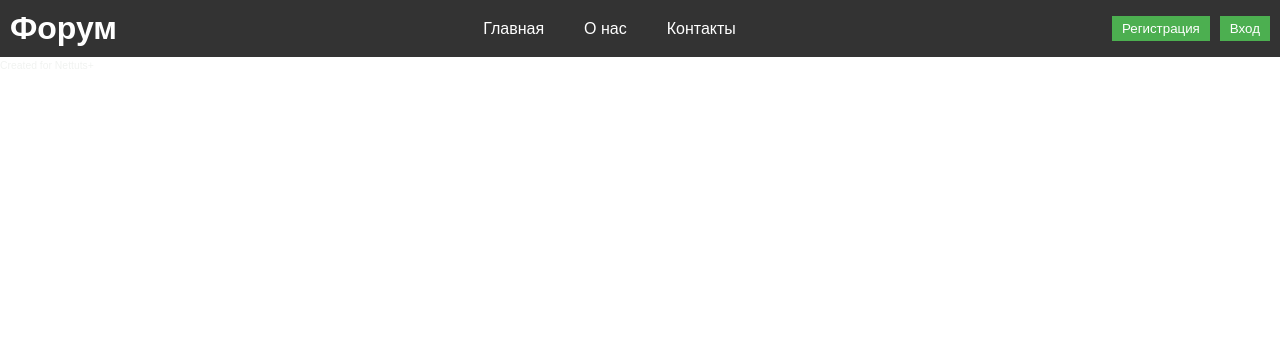
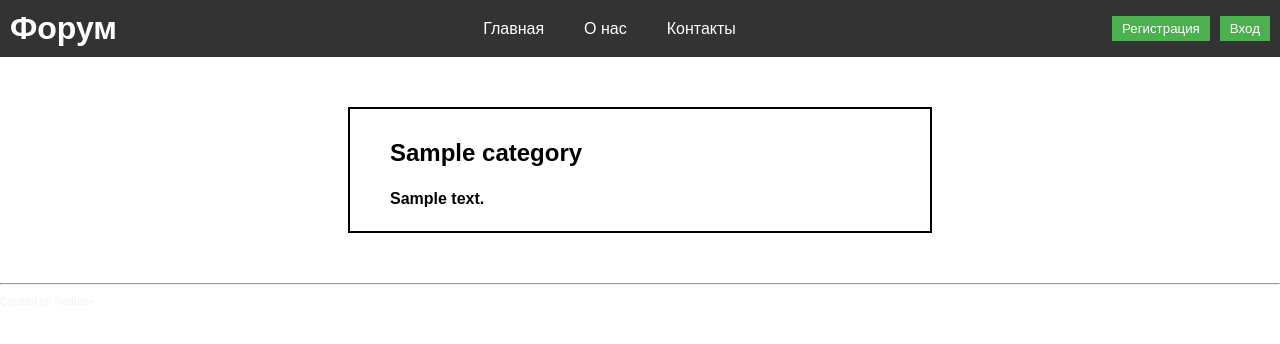
Before and after one commit to AliveRg/forum_php, a PHP site: page / in a window 1280 px wide. Shown: the top 344 px of the page. Run offline with PHP 8.4, Linux system fonts and the light colour scheme; tables that the repository leaves empty or names only in its code hold one stand-in row (values such as "Sample post").

Commit message:
add viewer cat

```diff
--- a/index.php
+++ b/index.php
@@ -5,13 +5,52 @@
     <meta charset="UTF-8">
     <meta name="viewport" content="width=device-width, initial-scale=1.0">
     <title>Document</title>
+    <style>
+        .container {
+            border: solid 2px #000;
+            width: 500px;
+            padding: 10px 40px;
+            margin: 50px auto;
+            display: flex;
+            flex-direction: column;
+            align-items: start;
+            justify-content: space-between;
 
+        }
+
+        .field {
+            height: 10px;
+        }
+    </style>
 </head>
 
 <?php
     include './connect.php';
     include './header.php';
 
+    // SQL-запрос для выборки всех данных из таблицы
+    $sql_select_data = "SELECT * FROM categories";
+    $result = $mysqli->query($sql_select_data);
+
+    if ($result->num_rows > 0) {
+        // Выводим данные
+        while($row = mysqli_fetch_assoc($result)) {
+          echo "<div class='container'>";
+
+
+          echo "<h2 class='field'> " . $row["cat_name"] . "</h2>";
+          echo "<h4 class='field'> " . $row["cat_description"] . "</h4>";
+        echo "</div>";
+          echo "<hr>";
+      }
+
+
+
+
+
+    } else {
+        echo "0 results";
+    }
 
 
     include './footer.php';
```
